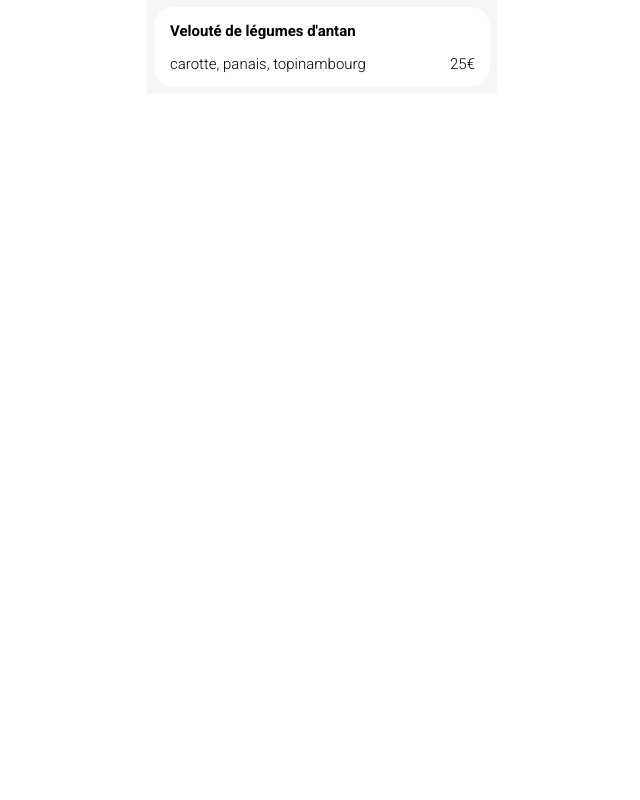
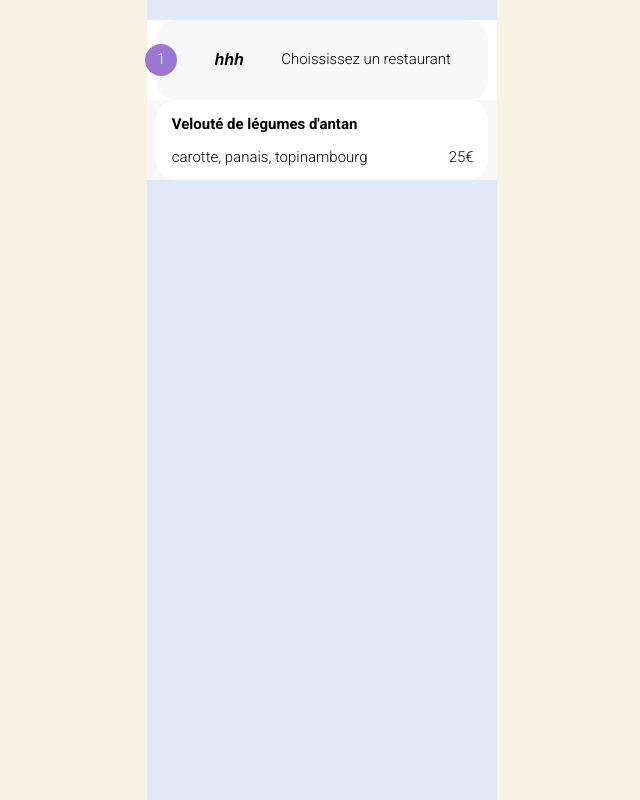
Before and after one commit to Littlebirdwarrior/P3_Ohmyfood, a plain HTML site: page index.html in a window 1280 px wide. Shown: the whole page, without its empty margins (318-958 px from the left). Drawn offline with Linux system fonts and the light colour scheme; a web font is replaced by a local one.

Commit message:
base du bouton gris-violet

```diff
--- a/index.html
+++ b/index.html
@@ -19,14 +19,26 @@
 
     <!--le bouton-a gris-violet-->
 
-    <!--les bouton gris-violet-->
+    <div class="container--white">
+        <div class="btn-a flex ">
+            <p class="list-number">1</p>
+            <i class="btn-a_icone">hhh</i>
+            <p class="btn-a_txt">
+              Choississez un restaurant
+            </p>
+        </div>
+    </div>
+
+    <!--les CTA - Button call to action-->
+
+    <a class="button"></a>
 
     <!--les cards hards------>
 
 
-<!--le bouton-c : dropdown vert--->
+    <!--le bouton-c : dropdown vert--->
 
-<div class="container-darker">
+    <div class="container--darker">
     <div class="btn-c flex row">
         <div class="btn-c_container">
             <p><strong class="btn-c_container_heading">
@@ -47,7 +59,6 @@
 </div>
 
 
-
 </main>
 </body>
 
--- a/scss/base/_base.scss
+++ b/scss/base/_base.scss
@@ -1,27 +1,80 @@
 html {
   margin: 0;
   padding: 0;
+  background: #f6f3e3;
     body {
           main {
             max-width: 350px;
-            padding: 0;
+            height: 100vh;
+            padding: 20px 0;
             margin: 0 auto;
+            background: #e1e9f8;
           }
     }
 
 }
 
-.container-darker{
+.container {
   width: 100%;
-  height: 100%;
-  padding: 2%;
-  background-color:$color-light;
+  margin: 0;
+  padding: 10% 2%;
+    &--darker{
+    background-color:$color-light;
+    }
+    &--white {
+      background: $color-white;
+    }
 }
 
 
-/* le vrac*/
+/*------------------------------------- le vrac*/
+
+/*le CTA*/
+
+.button {
+
+}
 
 /* le bouton-a : gris-violet*/
+
+.btn-a {
+  background-color: $color-light;
+  width: 95%;
+  height: 5rem;
+  @include radius_a_c;
+  margin: auto;
+  display: flex;
+  flex-direction: row;
+  justify-content: space-evenly;
+  align-content: baseline;
+    &_txt {
+      @include main_typo;
+      align-self: center;
+    }
+    &_icone{
+      align-self: center;
+    }
+    &:hover {
+      background: pastel($color-secondary);
+    }
+}
+
+.list-number {
+  width: 2rem;
+  height: fit-content;
+  padding: 2%;
+  @include radius_round;
+  @include typo_white;
+  text-align: center;
+  background: $color-primary;
+  display: flex;
+  justify-content: center;
+  align-content: baseline;
+  align-self: center;
+  margin-left: -3rem;
+  z-index: 99;
+}
+
 
 /* la box-prev : pour présenter les différents restaurants*/
 
@@ -29,11 +82,11 @@ html {
 
 .btn-c {
   background-color: $color-white;
-  width: 100%;
+  width: 95%;
   height: 5rem;
   margin: auto;
   padding-left: 1rem;
-  border-radius: 20px;
+  @include radius_a_c;
    &_container {
      width: 100%;
      p {
@@ -57,7 +110,7 @@ html {
     width: 0;
     height: 100%;
     display: initial;
-    border-radius: 0 20px 20px 0;
+    @include radius_hover;
     padding: 0;
     background: $color-accent-light;
       svg {
--- a/scss/utils/_functions.scss
+++ b/scss/utils/_functions.scss
@@ -0,0 +1,8 @@
+
+@function pastel($clr){
+$hue:hue($clr);
+$sat:70%;
+$light:95%;
+$pastel: hsl($hue, $sat, $light);
+@return $pastel;
+}
--- a/scss/utils/_variables.scss
+++ b/scss/utils/_variables.scss
@@ -3,17 +3,18 @@
 /*MES COULEURS*/
 
 $color-primary: #9B77D4;
-$color-primary-light: #F3E7FF;
 $color-secondary: #DA86DF;
 $color-accent-light: #8ADDC6;
-$color-accent-dark: #197F5D;
 $color-light: #F7F7F7;
 $color-dark: #393939;
 $color-white: #fff;
 $color-black: #000;
 
+/*--------------------------------MES MIXINS*/
 
 /*MES FONTS*/
+
+/* ici, l'on peut améliorer ce code avec des variables, relire la partie sur les mixins*/
 
 @mixin main_typo{
   font-family: "Roboto", sans-serif;
@@ -23,4 +24,28 @@ $color-black: #000;
   font-size: 15px;
 }
 
-/*MES MIXINS*/
+@mixin typo_white {
+  @include main_typo;
+  color: $color-white;
+}
+
+@mixin typo_bold {
+  @include main_typo;
+  font-weight: 700;
+}
+
+/*Mes radius*/
+
+$border-radius-btn:  0 15px 20px 50px;
+
+@mixin radius_a_c {
+  border-radius: nth($border-radius-btn, 3);
+}
+
+@mixin radius_hover {
+  border-radius: 0 nth($border-radius-btn, 3) nth($border-radius-btn, 3) 0;
+}
+
+@mixin radius_round {
+  border-radius: nth($border-radius-btn, 4);
+}
```
Also changed, not shown: scss/main.css, 1 other file.
